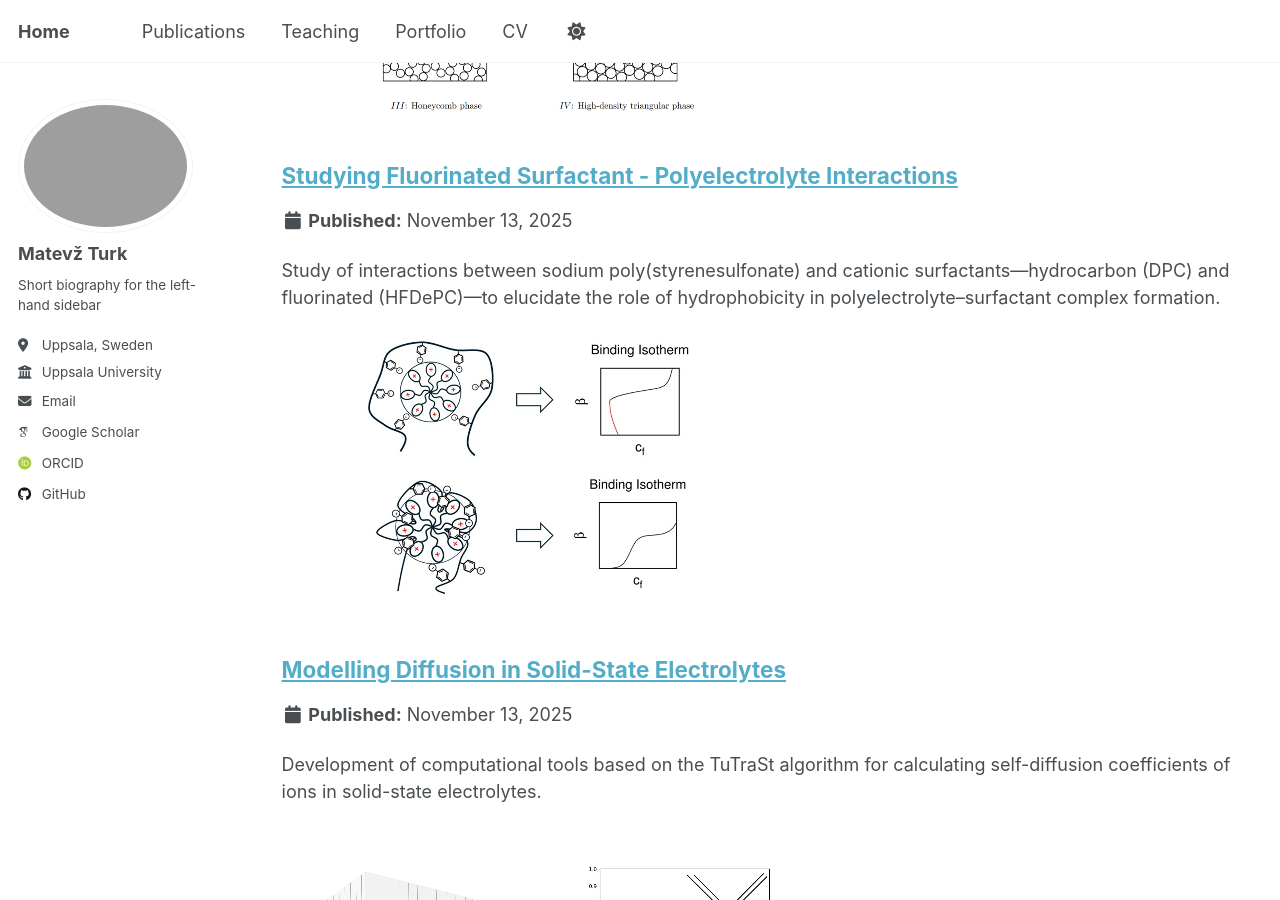
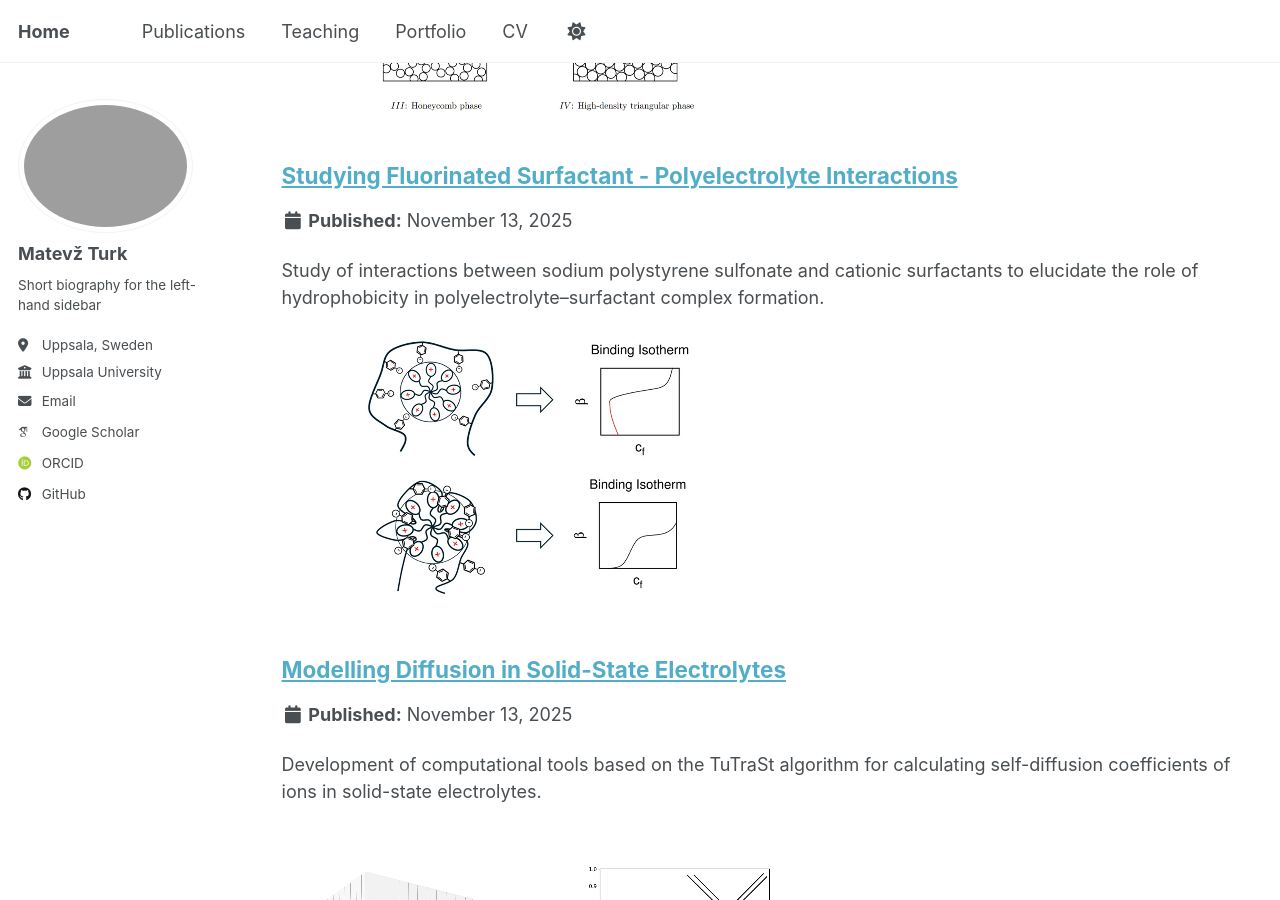
Before and after one commit to MatevzTurk/MatevzTurk.github.io, a Jekyll site: the page built from _pages/portfolio.html, in a window 1280 px wide and 900 px high, scrolled down 505 px. Built offline with Jekyll 4.4.1, drawn with Linux system fonts in a browser that asks for light colours; some web fonts are replaced; a script that is not in the unit is left out.

Commit message:
Update portfolio-2.html

```diff
--- a/_portfolio/portfolio-2.html
+++ b/_portfolio/portfolio-2.html
@@ -1,6 +1,6 @@
 ---
 title: "Studying Fluorinated Surfactant - Polyelectrolyte Interactions"
-excerpt: "Study of interactions between sodium poly(styrenesulfonate) and cationic surfactants—hydrocarbon (DPC) and fluorinated (HFDePC)—to elucidate the role of hydrophobicity in polyelectrolyte–surfactant complex formation. <br/><img src='/images/Masters.png'>"
+excerpt: "Study of interactions between sodium polystyrene sulfonate and cationic surfactants to elucidate the role of hydrophobicity in polyelectrolyte–surfactant complex formation. <br/><img src='/images/Masters.png'>"
 collection: portfolio
 ---
 
```
